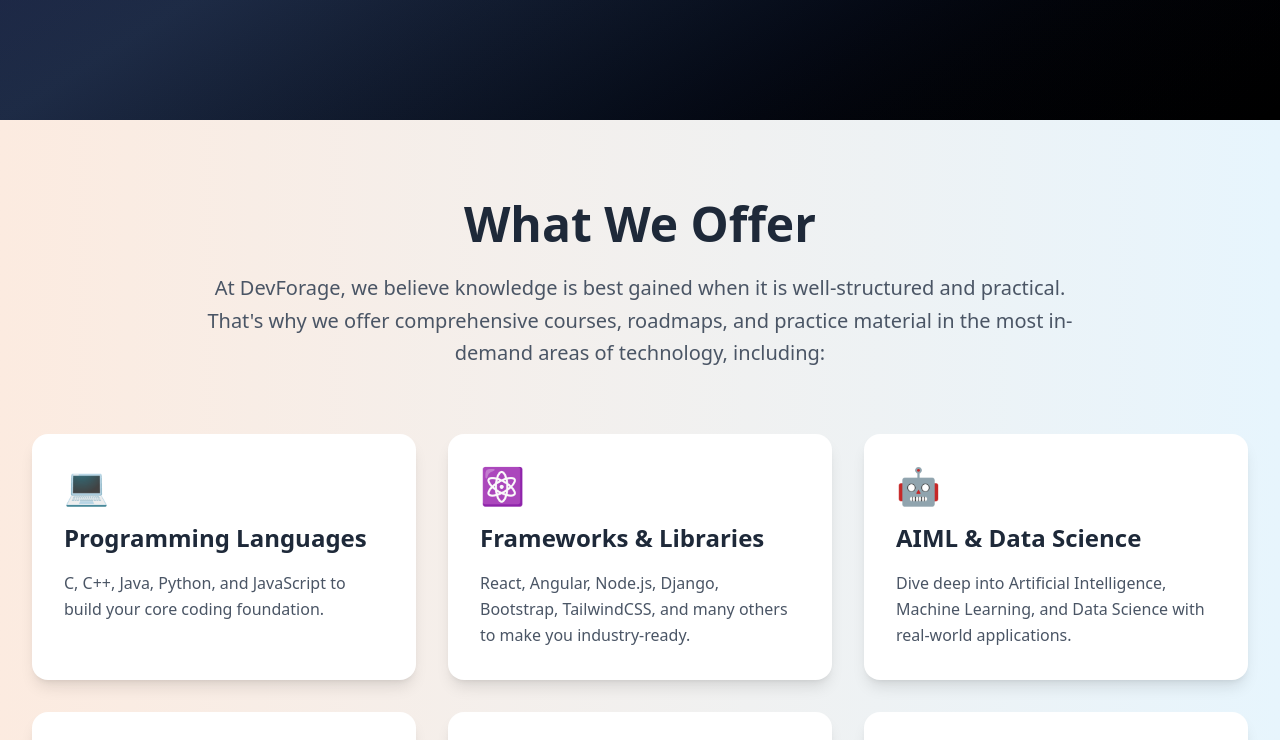
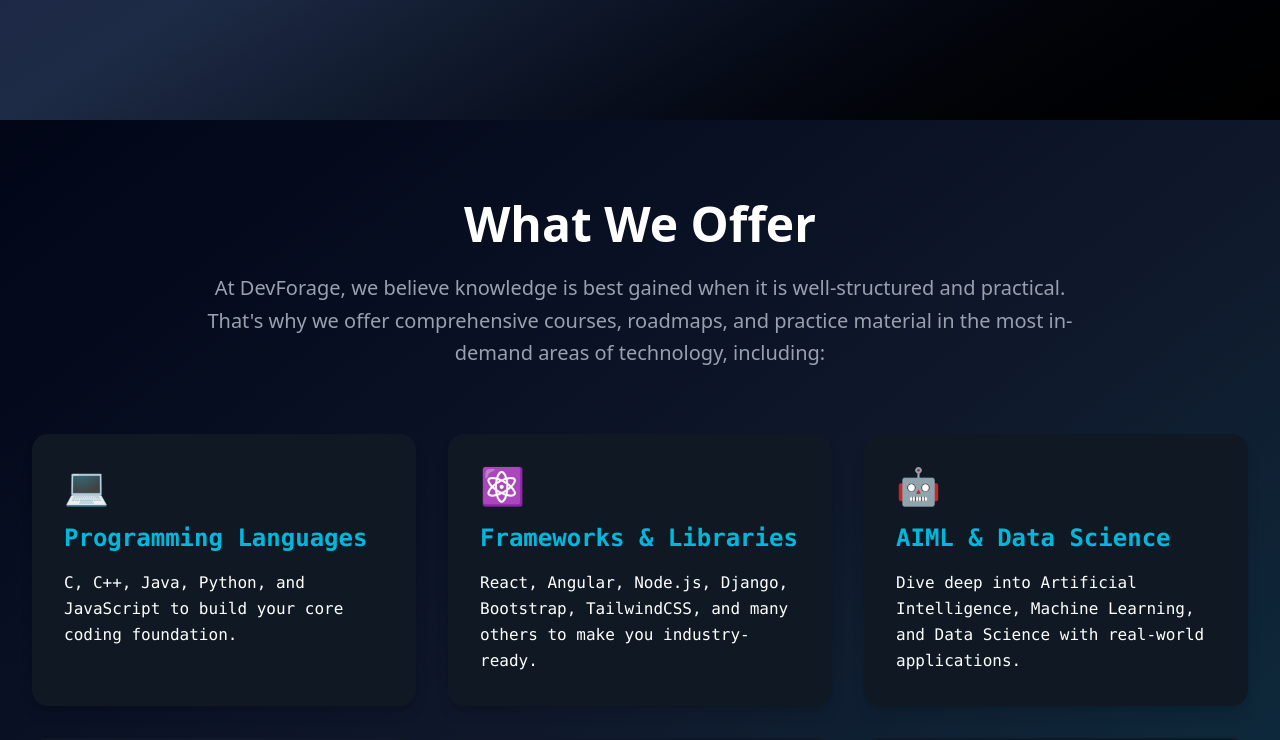
Before and after one commit to raushan-sinha/dev-forage, a React (Vite) app: page / in a window 1280 px wide. Shown: the part 680-1420 px from the top of the page. Built offline with nearby package versions, Linux system fonts and the light colour scheme; no server answers.

Commit message:
Updated new code

```diff
--- a/src/pages/Home/sections/OfferSection.jsx
+++ b/src/pages/Home/sections/OfferSection.jsx
@@ -47,14 +47,14 @@ export default function OfferSection() {
     };
 
     return (
-        <section className="py-20 px-4 sm:px-6 lg:px-8 bg-gradient-to-r from-[#fcebe0] to-[#e7f5fd]">
+        <section className="py-20 px-4 sm:px-6 lg:px-8 bg-gradient-to-br from-[#020617] via-[#0F172A] to-[#083344]">
             <div className="max-w-7xl mx-auto">
                 {/* Title & Description */}
                 <div className="text-center mb-16">
-                    <h2 className="text-3xl md:text-5xl font-bold text-gray-800 mb-6">
+                    <h2 className="text-3xl md:text-5xl font-bold text-white mb-6">
                         {offerings.title}
                     </h2>
-                    <p className="text-lg md:text-xl text-gray-600 max-w-4xl mx-auto leading-relaxed">
+                    <p className="text-lg md:text-xl text-gray-400 max-w-4xl mx-auto leading-relaxed">
                         {offerings.description}
                     </p>
                 </div>
@@ -64,13 +64,13 @@ export default function OfferSection() {
                     {offerings.categories.map((category, index) => (
                         <div
                             key={index}
-                            className="bg-white rounded-2xl p-8 shadow-lg hover:shadow-xl transition-all duration-300 transform hover:-translate-y-2"
+                            className="bg-[#101923] rounded-2xl p-8 shadow-lg hover:shadow-xl transition-all duration-300 transform hover:-translate-y-2"
                         >
                             <div className="text-4xl mb-4">{category.icon}</div>
-                            <h3 className="text-xl md:text-2xl font-semibold text-gray-800 mb-4">
+                            <h3 className="text-xl md:text-2xl font-semibold text-cyan-500 mb-4 font-mono">
                                 {category.title}
                             </h3>
-                            <p className="text-gray-600 leading-relaxed">
+                            <p className="text-white leading-relaxed font-mono">
                                 {category.description}
                             </p>
                         </div>
```
